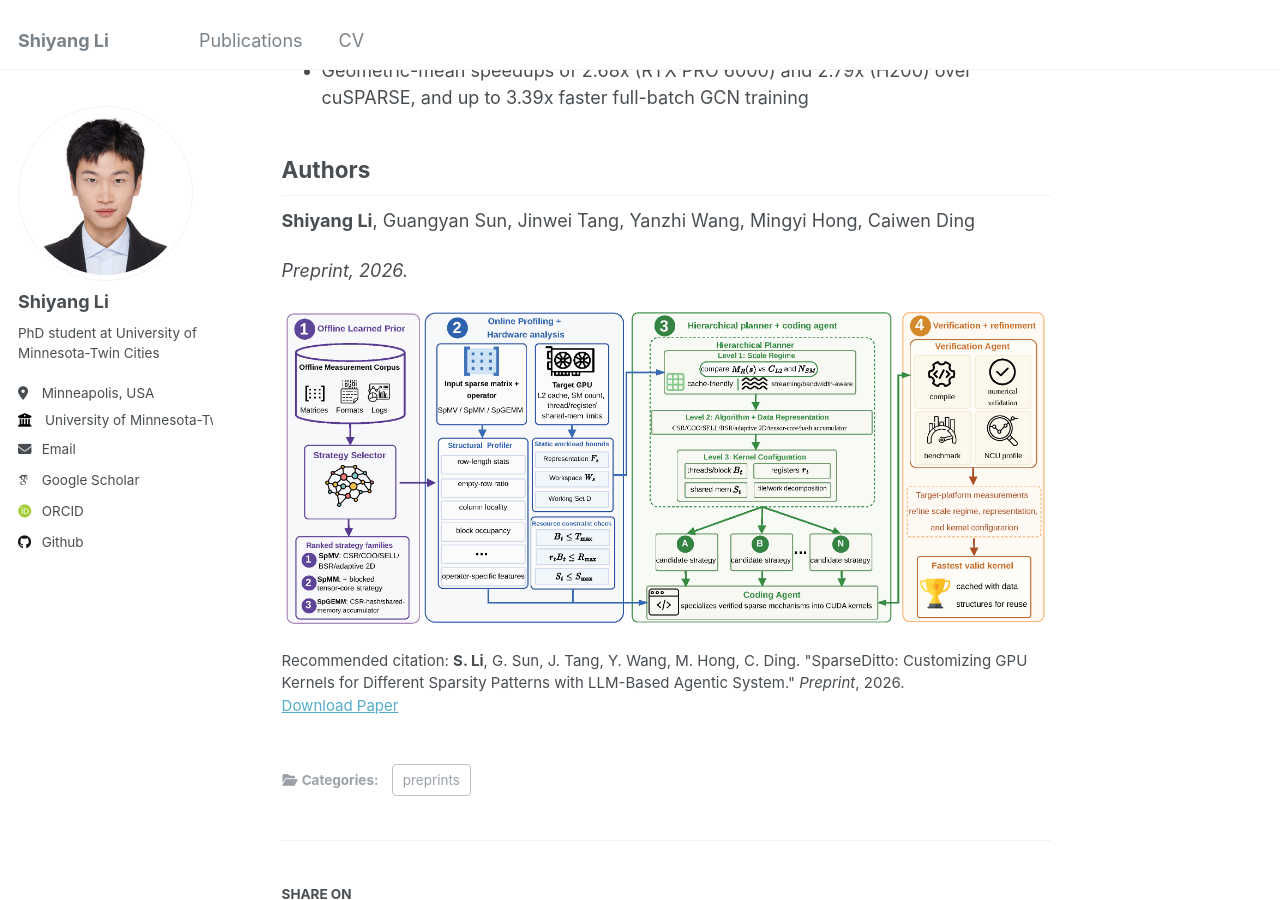
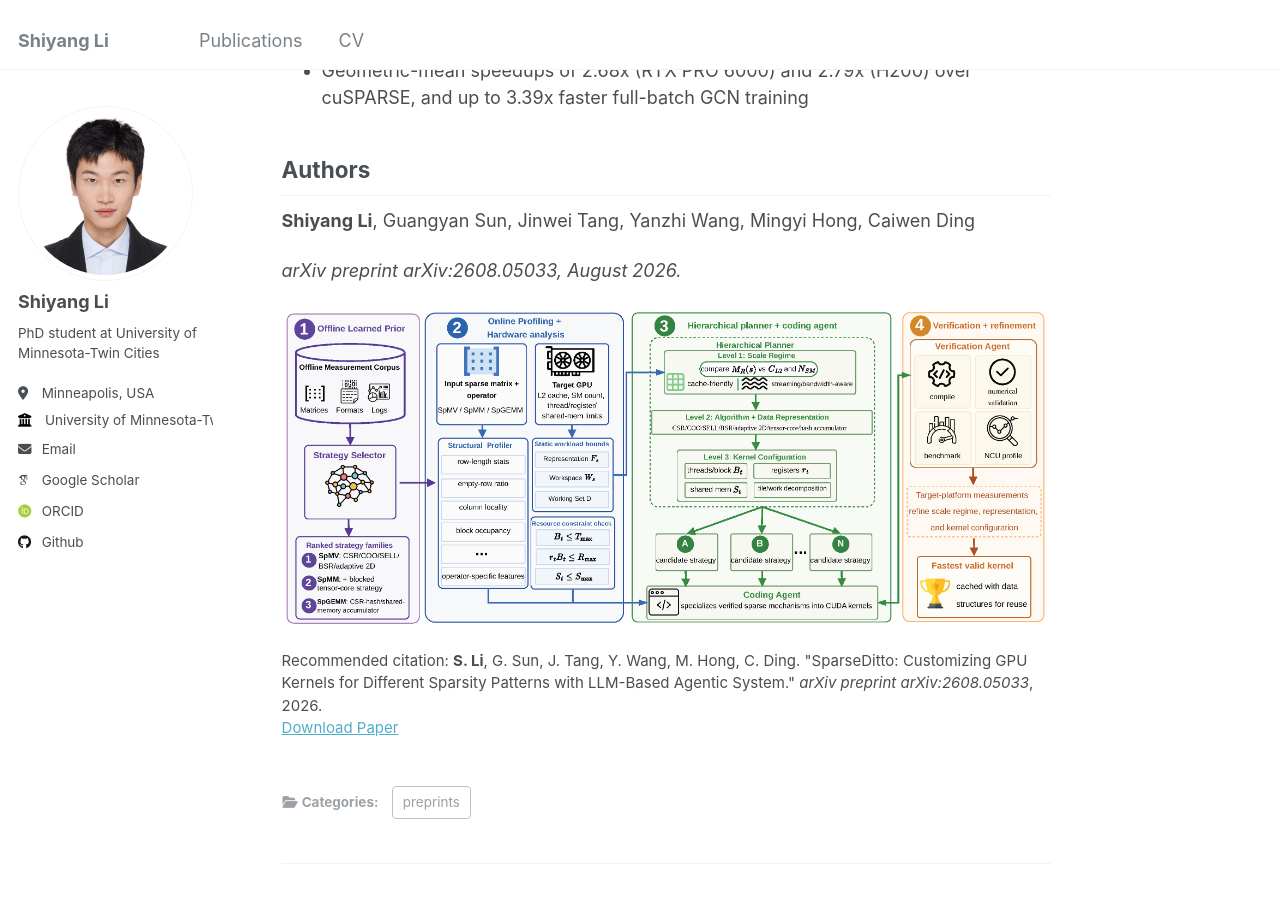
Before and after one commit to NKU-Yang/NKU-yang.github.io, a Jekyll site: the page built from _publications/2026-08-12-sparseditto.md, in a window 1280 px wide and 900 px high, scrolled down 1019 px. Built offline with Jekyll 4.4.1, drawn with Linux system fonts in a browser that asks for light colours; some web fonts are replaced; comment, search, counter and statistics services are not loaded; some of the changed text lies outside the part shown.

Commit message:
Update SparseDitto with arXiv link (arXiv:2608.05033)
Co-Authored-By: Claude Fable 5 <noreply@anthropic.com>
Claude-Session: https://claude.ai/code/session_01PT5gPPjpMmvJiLSLgCXkfP

```diff
--- a/_publications/2026-08-12-sparseditto.md
+++ b/_publications/2026-08-12-sparseditto.md
@@ -5,9 +5,9 @@ category: preprints
 permalink: /publication/2026-08-12-sparseditto
 excerpt: "SparseDitto is an LLM-based agentic system that constructs a customized GPU kernel for each matrix, operator, and target GPU, supporting SpMV, SpMM, and SpGEMM, achieving a geometric-mean speedup of 2.68x over cuSPARSE on an RTX PRO 6000 and 2.79x on an H200."
 date: 2026-08-12
-venue: "Preprint"
-paperurl: "/files/SparseDitto.pdf"
-citation: '<b>S. Li</b>, G. Sun, J. Tang, Y. Wang, M. Hong, C. Ding. &quot;SparseDitto: Customizing GPU Kernels for Different Sparsity Patterns with LLM-Based Agentic System.&quot; <i>Preprint</i>, 2026.'
+venue: "arXiv preprint"
+paperurl: "https://arxiv.org/abs/2608.05033"
+citation: '<b>S. Li</b>, G. Sun, J. Tang, Y. Wang, M. Hong, C. Ding. &quot;SparseDitto: Customizing GPU Kernels for Different Sparsity Patterns with LLM-Based Agentic System.&quot; <i>arXiv preprint arXiv:2608.05033</i>, 2026.'
 header:
   teaser: "publications/SparseDitto.png"
 ---
@@ -27,6 +27,6 @@ Sparse matrix kernels are fundamental to scientific computing, graph analytics,
 
 **Shiyang Li**, Guangyan Sun, Jinwei Tang, Yanzhi Wang, Mingyi Hong, Caiwen Ding
 
-*Preprint, 2026.*
+*arXiv preprint arXiv:2608.05033, August 2026.*
 
 ![SparseDitto System](/images/publications/SparseDitto.png){: .align-center style="max-width: 100%;"}
```
Also changed, not shown: _pages/about.md (+2 -2 lines), _pages/cv.md (+1 -1 lines), 2 other files.
